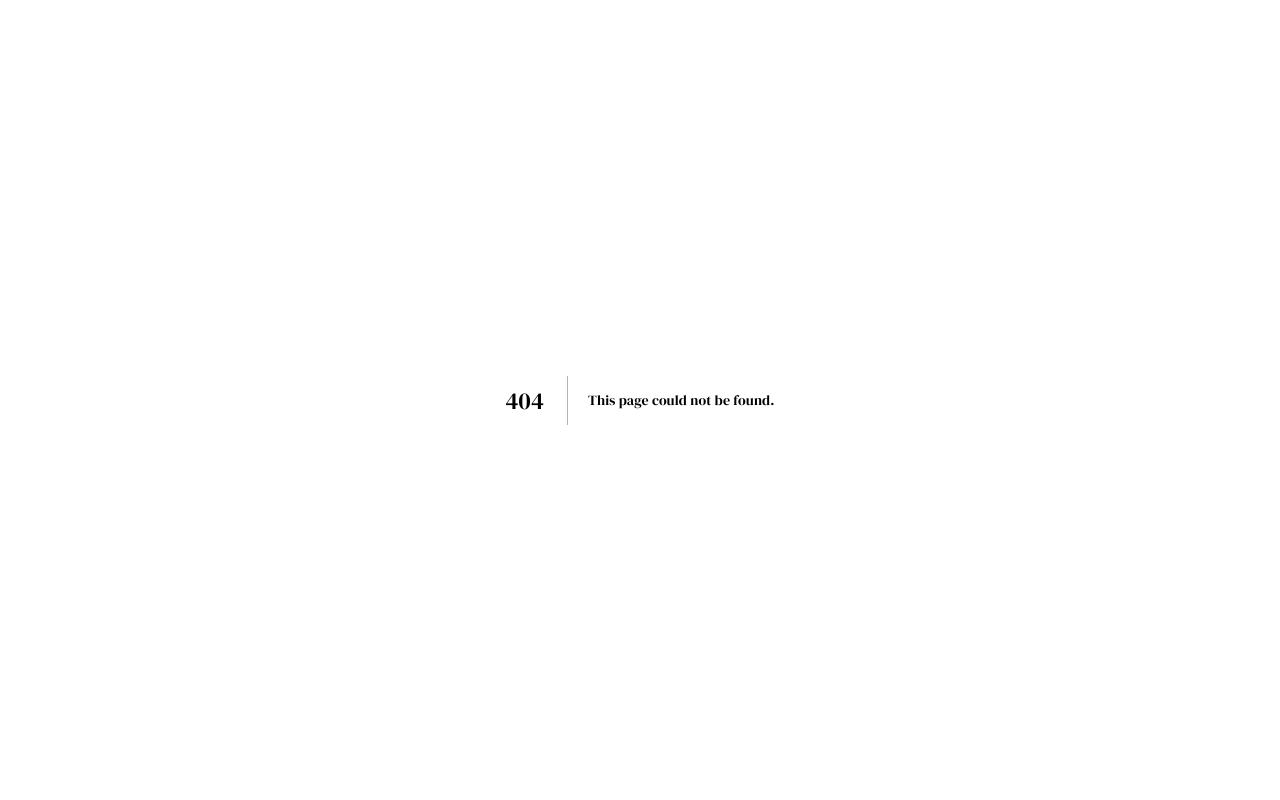
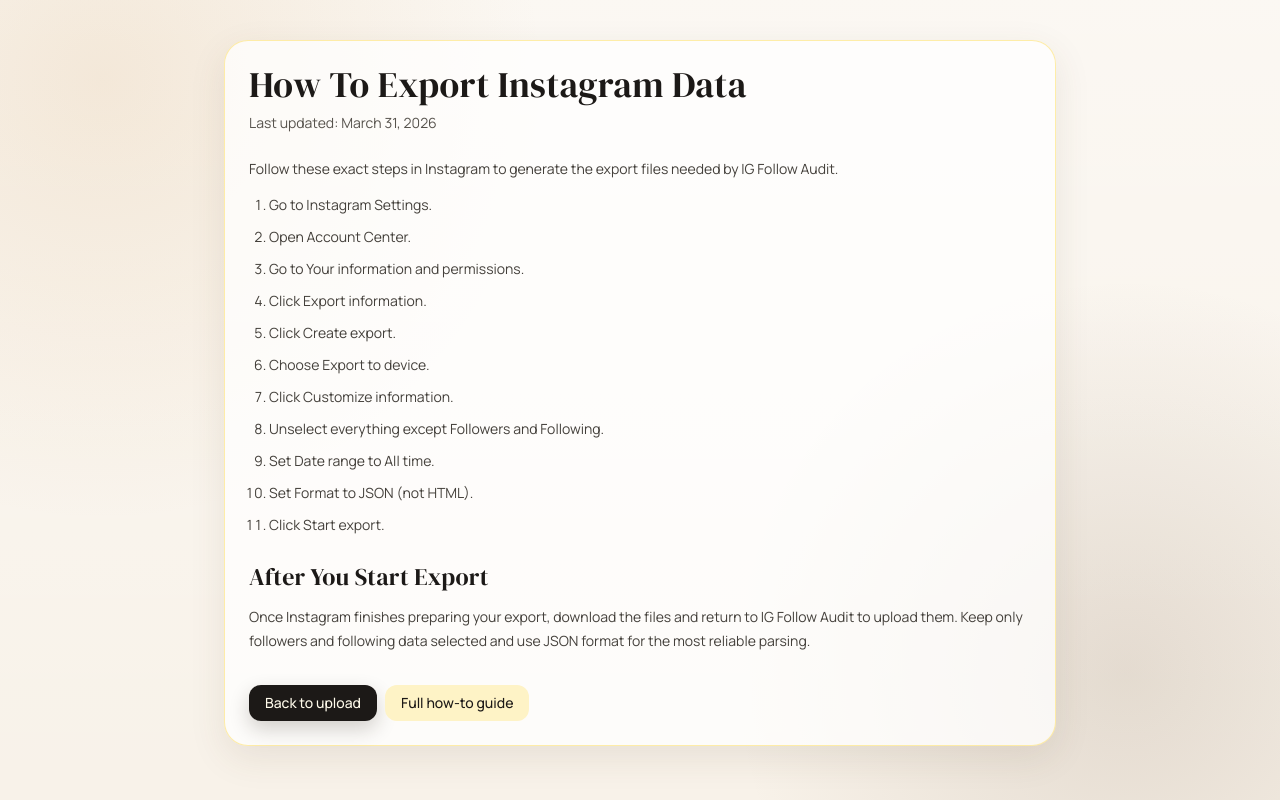
Before and after one commit to johnivanov04/Instagram-Cleaner, a Next.js app: page /how-to-export in a window 1280 px wide. Before the commit this address had no page. Built offline with nearby package versions, Linux system fonts and the light colour scheme.

Commit message:
how to export page

```diff
--- /dev/null
+++ b/src/app/how-to-export/page.tsx
@@ -0,0 +1,61 @@
+import Link from "next/link";
+import type { Metadata } from "next";
+
+export const metadata: Metadata = {
+  title: "How To Export Data | IG Follow Audit",
+  description: "Detailed Instagram export instructions for followers and following files.",
+};
+
+export default function HowToExportPage(): React.JSX.Element {
+  return (
+    <main className="mx-auto w-full max-w-4xl px-4 py-10 sm:px-8">
+      <article className="rounded-3xl border border-amber-200/70 bg-white/75 p-6 shadow-[0_12px_36px_rgba(92,65,40,0.1)] dark:border-amber-900/50 dark:bg-stone-900/60">
+        <h1 className="text-4xl text-stone-900 dark:text-amber-50">How To Export Instagram Data</h1>
+        <p className="mt-2 text-sm text-stone-600 dark:text-amber-100/80">Last updated: March 31, 2026</p>
+
+        <section className="mt-6 space-y-3 text-sm leading-6 text-stone-700 dark:text-amber-100/85">
+          <p>
+            Follow these exact steps in Instagram to generate the export files needed by IG Follow Audit.
+          </p>
+          <ol className="list-decimal space-y-2 pl-5">
+            <li>Go to Instagram Settings.</li>
+            <li>Open Account Center.</li>
+            <li>Go to Your information and permissions.</li>
+            <li>Click Export information.</li>
+            <li>Click Create export.</li>
+            <li>Choose Export to device.</li>
+            <li>Click Customize information.</li>
+            <li>Unselect everything except Followers and Following.</li>
+            <li>Set Date range to All time.</li>
+            <li>Set Format to JSON (not HTML).</li>
+            <li>Click Start export.</li>
+          </ol>
+        </section>
+
+        <section className="mt-6 space-y-3 text-sm leading-6 text-stone-700 dark:text-amber-100/85">
+          <h2 className="text-2xl text-stone-900 dark:text-amber-50">After You Start Export</h2>
+          <p>
+            Once Instagram finishes preparing your export, download the files and return to IG Follow Audit to
+            upload them. Keep only followers and following data selected and use JSON format for the most reliable
+            parsing.
+          </p>
+        </section>
+
+        <div className="mt-8 flex flex-wrap gap-2">
+          <Link
+            href="/"
+            className="inline-flex items-center justify-center rounded-xl bg-stone-900 px-4 py-2 text-sm font-medium text-amber-50 shadow-[0_8px_20px_rgba(41,29,22,0.2)] transition hover:bg-stone-800 dark:bg-amber-200 dark:text-stone-900 dark:hover:bg-amber-100"
+          >
+            Back to upload
+          </Link>
+          <Link
+            href="/how-to"
+            className="inline-flex items-center justify-center rounded-xl bg-amber-100 px-4 py-2 text-sm font-medium text-stone-900 transition hover:bg-amber-200 dark:bg-stone-700 dark:text-amber-50 dark:hover:bg-stone-600"
+          >
+            Full how-to guide
+          </Link>
+        </div>
+      </article>
+    </main>
+  );
+}
--- a/src/components/upload/upload-panel.tsx
+++ b/src/components/upload/upload-panel.tsx
@@ -1,6 +1,7 @@
 "use client";
 
 import * as React from "react";
+import { useRouter } from "next/navigation";
 import { parseUploadedFiles } from "@/lib/parsers";
 import { useAuditStore } from "@/store/use-audit-store";
 import { Button } from "@/components/ui/button";
@@ -9,6 +10,7 @@
 import { UploadDropzone } from "./upload-dropzone";
 
 export function UploadPanel(): React.JSX.Element {
+  const router = useRouter();
   const setParsed = useAuditStore((s) => s.setParsed);
   const parsed = useAuditStore((s) => s.parsed);
   const [progress, setProgress] = React.useState<{ completed: number; total: number } | null>(null);
@@ -75,16 +77,7 @@
         ) : null}
 
         <div className="flex flex-wrap gap-2">
-          <Button
-            variant="secondary"
-            onClick={() =>
-              toast({
-                kind: "info",
-                title: "Export help",
-                description: "Instagram app: Settings > Your Activity > Download Your Information.",
-              })
-            }
-          >
+          <Button variant="secondary" onClick={() => router.push("/how-to-export")}>
             How to export data
           </Button>
         </div>
```
